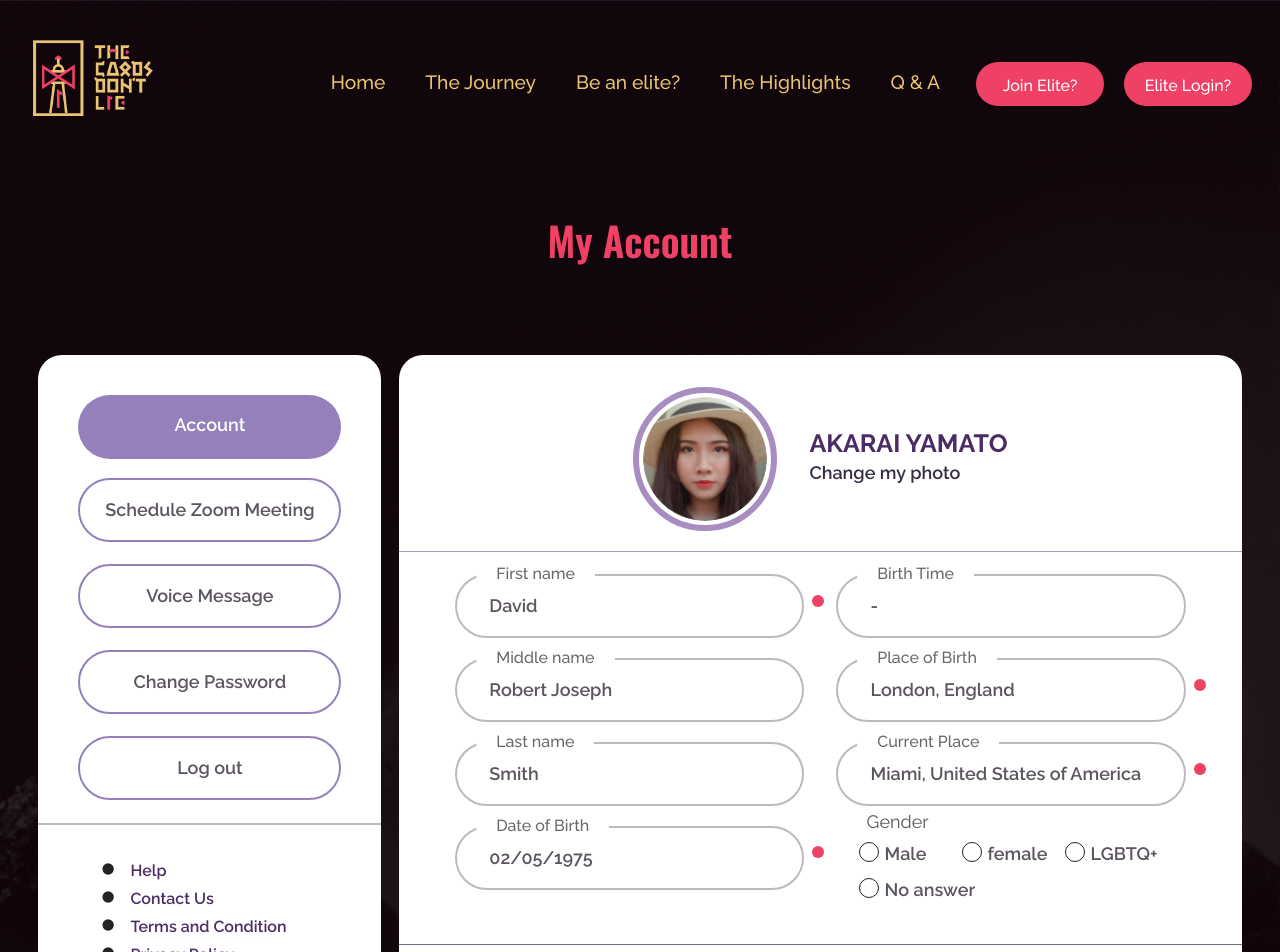
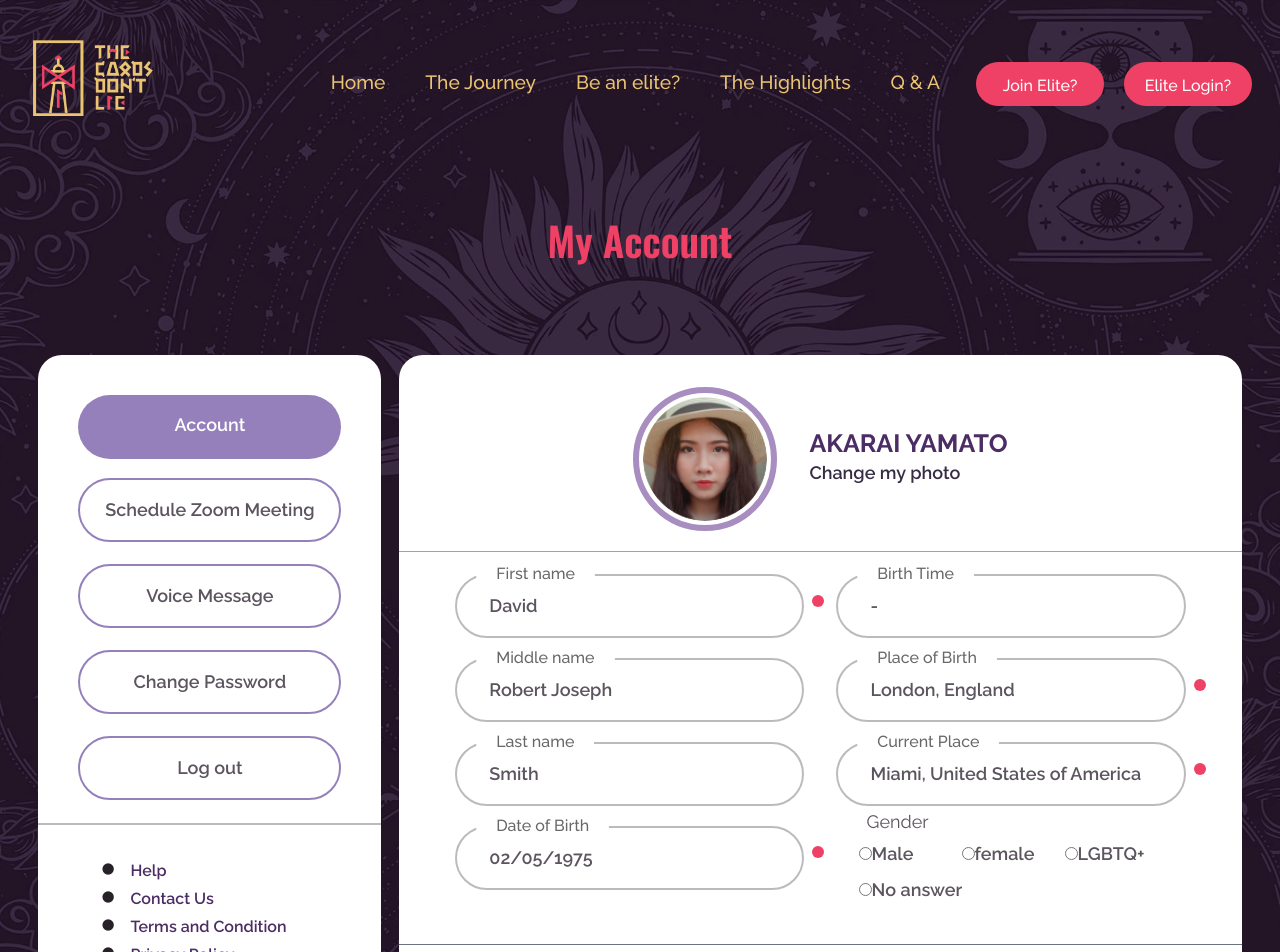
Before and after one commit to nyinyi979/tcdl, a React (Vite) app: page /account in a window 1280 px wide. Shown: the top 952 px of the page. Built offline with nearby package versions, Linux system fonts and the light colour scheme.

Commit message:
accordion

```diff
--- a/package.json
+++ b/package.json
@@ -11,7 +11,7 @@
   },
   "dependencies": {
     "animejs": "^3.2.1",
-    "daisyui": "^4.4.6",
+    "daisyui": "^4.4.19",
     "jquery": "^3.7.1",
     "react": "^18.2.0",
     "react-dom": "^18.2.0",
--- a/src/App.css
+++ b/src/App.css
@@ -119,7 +119,7 @@
 }
 
 /* radio inner black dot */
-input[type='radio']{
+.radio input[type='radio']{
     -webkit-appearance: none;
     appearance: none;
     position: relative;
@@ -132,7 +132,7 @@
     transform: translateY(2px);
     background-color: white;
 }
-input[type='radio']::before{
+.radio input[type='radio']::before{
     content: '';
     width: 10px;
     height: 10px;
@@ -143,7 +143,7 @@
     opacity: 0;
 
 }
-input[type='radio']:checked::before{
+.radio input[type='radio']:checked::before{
     opacity: 1;
     transition: all 500ms;
 }
--- a/src/components/faq_components/FAQS.tsx
+++ b/src/components/faq_components/FAQS.tsx
@@ -1,4 +1,5 @@
 import { h3FAQ, h3FAQ2 } from "../utilities";
+import FAQAccordion from "./accordion";
 import Monthly from "./monthly_update";
 import PrivacyPolicy from "./privacy_policy";
 export default function FAQS(){
@@ -110,6 +111,7 @@
                 you would have to adjust it for two times */}
                 <PrivacyPolicy />
                 <Monthly />
+                <FAQAccordion />
             </div>
         </div>
     )
--- /dev/null
+++ b/src/components/faq_components/accordion.tsx
@@ -0,0 +1,26 @@
+import { h3FAQ2 } from "../utilities";
+
+export default function FAQAccordion(){
+    const items = [1 , 2 , 3, 4 , 5];
+    const pClass = 'lg:my-[13px] xl:my-6 xl:leading-[34px] text-[#443548] font-[400] leading-[30px] align-baseline bg-transparent md:text-[19px] text-base';
+    return(
+        <>
+        <h1 className={`${h3FAQ2} text-stone-800 py-3`}>
+            FAQs
+        </h1>
+        <div className=" w-full">
+            {items.map((val)=>(
+                <div key={Math.random()*999} className="ds-collapse ds-collapse-arrow bg-gray-50 my-1 py-0 rounded-none">
+                <input type="radio" className="h-2" name="my-accordion-4"/>
+                <div className="raleway ds-collapse-title text-black ssm:text-xl text-xl font-[500]">
+                  Question {val}
+                </div>
+                <div className={`ds-collapse-content ${pClass}`}>
+                  <p>ANSWER {val}</p>
+                </div>
+              </div>
+            ))}
+        </div>
+        </>
+    )
+}
--- a/src/components/navbar.tsx
+++ b/src/components/navbar.tsx
@@ -9,7 +9,7 @@
 import Forgotten from './pop_up_components/forgotten';
 export default function Navbar(props:{currentLink:string}){
     const liClass = 'link float-left xll:px-[1.2rem] lg:px-4 list-none'
-    const linkClass = 'block underline_effect xxl:text-[1.8rem] xxl:-ml-1 xll:ml-0 llg:text-[1.2rem] xl:ml-2 font-[500] lg:text-base text-base underline_effect';
+    const linkClass = ' block underline_effect xxl:text-[1.8rem] xxl:-ml-1 xll:ml-0 llg:text-[1.2rem] xl:ml-2 font-[500] lg:text-base text-base underline_effect';
     const btnClass = 'cursor-pointer float-left font-[500] block xll:w-36 xll:h-[3.1rem] xl:w-32 xl:h-11 lg:w-28 lg:h-10 w-[5.5rem] h-8 xl:pt-3 pt-2 px-2 xll:text-[1.2rem] lg:text-base text-[0.8rem] lg:rounded-full rounded-[.7rem] leading-4 lg:ml-5 ml-2 text-center text-white bg-primary hover:bg-white hover:text-primary text-xs duration-500';
     const drawerBTN = 'inline-block text-left -mt-[5px] w-full py-[6px] font-[500] px-4 text-lg h-fit text-lg'
 
--- a/tailwind.config.js
+++ b/tailwind.config.js
@@ -39,7 +39,11 @@
       }
     },
   },
-  plugins: [require('tailwind-scrollbar')({ nocompatible: true })]
+  plugins: [require('tailwind-scrollbar')({ nocompatible: true }), require('daisyui'),],
+  daisyui:{
+    theme: false,
+    prefix: 'ds-'
+  },
 }
 //272228 text violet
 //ef4165 - pink
```
Also changed, not shown: 1 other file (tests, documents, lock files or other folders).
